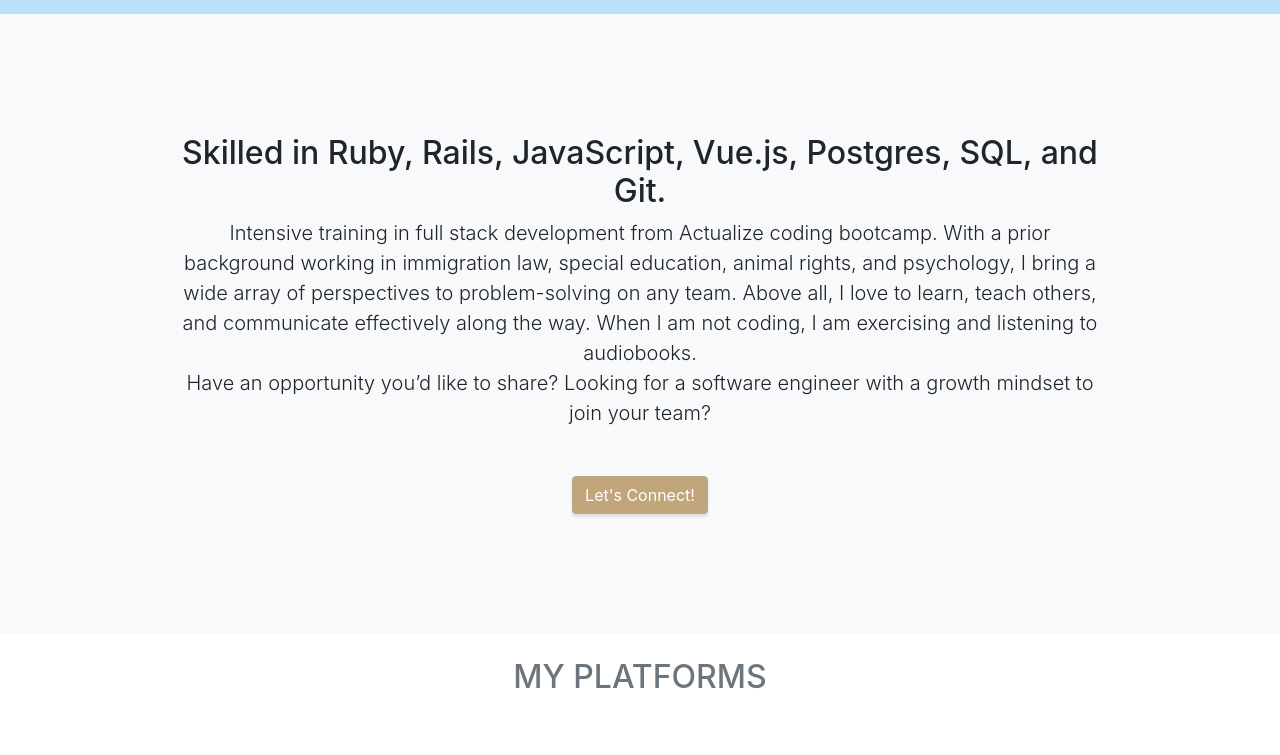
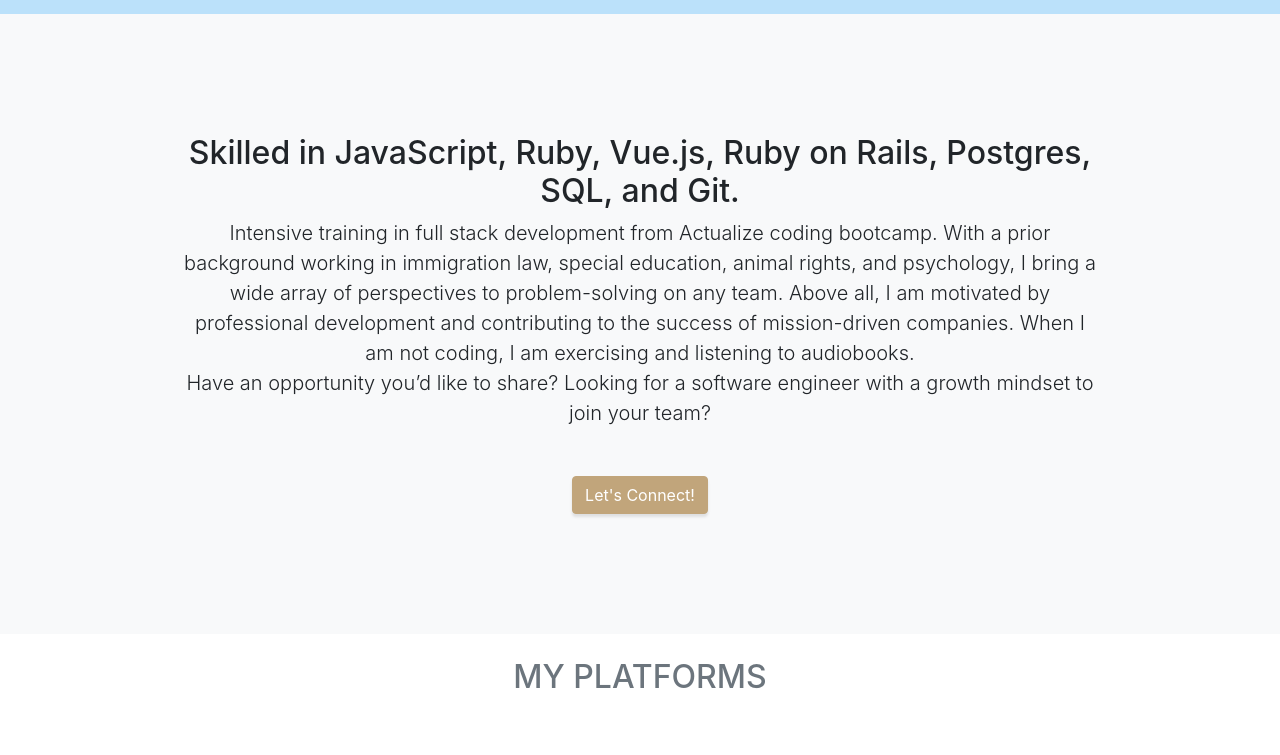
Before and after one commit to ernestomelchor/portfolio_site, a website with bundled scripts: page index.html in a window 1280 px wide. Shown: the part 1720-2475 px from the top of the page. Built offline with nearby package versions, Linux system fonts and the light colour scheme.

Commit message:
updated about me section

```diff
--- a/index.html
+++ b/index.html
@@ -204,17 +204,17 @@
         <div class="row">
           <div class="col-lg-10 mx-auto">
             <h2>
-              Skilled in Ruby, Rails, JavaScript, Vue.js, Postgres, SQL, and
-              Git.
+              Skilled in JavaScript, Ruby, Vue.js, Ruby on Rails, Postgres, SQL,
+              and Git.
             </h2>
             <p class="lead mb-5">
               Intensive training in full stack development from Actualize coding
               bootcamp. With a prior background working in immigration law,
               special education, animal rights, and psychology, I bring a wide
               array of perspectives to problem-solving on any team. Above all, I
-              love to learn, teach others, and communicate effectively along the
-              way. When I am not coding, I am exercising and listening to
-              audiobooks.
+              am motivated by professional development and contributing to the
+              success of mission-driven companies. When I am not coding, I am
+              exercising and listening to audiobooks.
               <br />
               Have an opportunity you’d like to share? Looking for a software
               engineer with a growth mindset to join your team?
```
